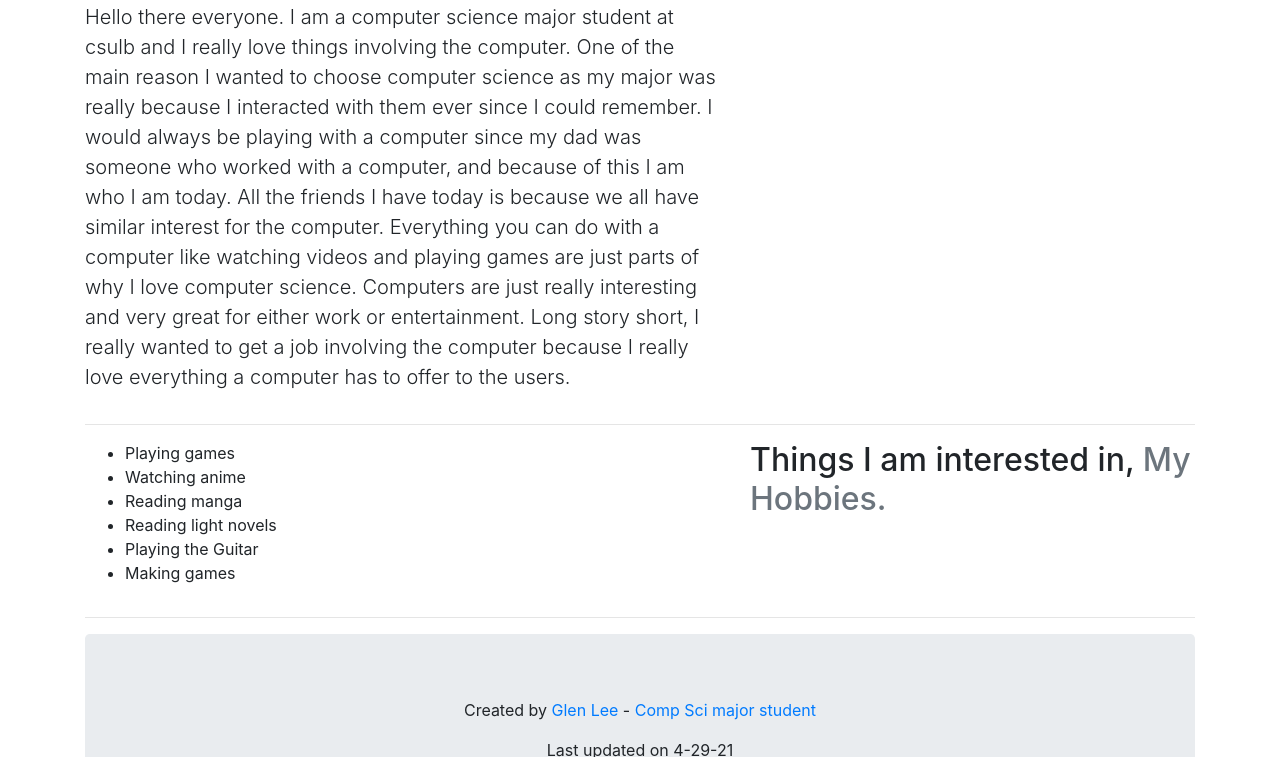
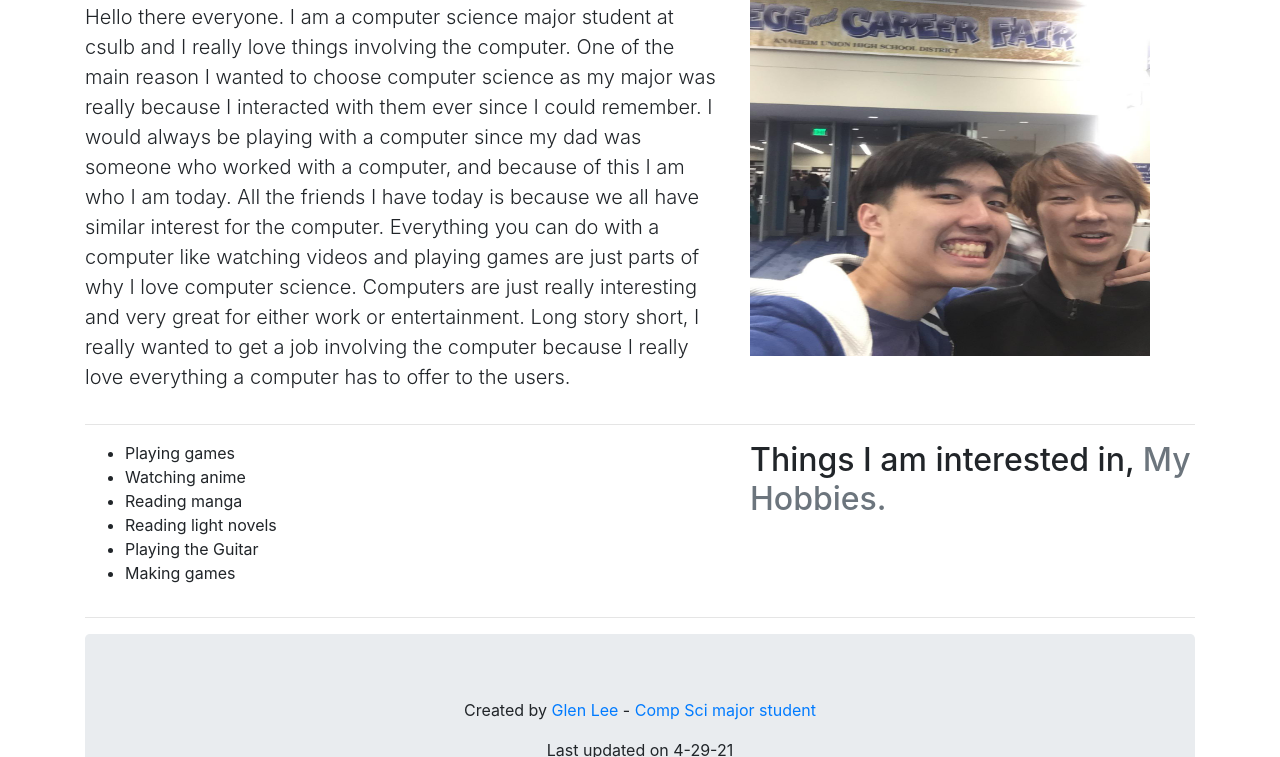
Before and after one commit to 108gameboy/BootStrap, a plain HTML site: page index.html in a window 1280 px wide. Shown: the part 343-1100 px from the top of the page. Drawn offline with nearby package versions, Linux system fonts and the light colour scheme.

Commit message:
Update index.html

```diff
--- a/index.html
+++ b/index.html
@@ -34,7 +34,7 @@
         for the computer. Everything you can do with a computer like watching videos and playing games are just parts of why I love computer science. Computers are just really interesting and very great for either work or entertainment. Long story short, I really wanted to get a job involving the computer because I really love everything a computer has to offer to the users.</p>
       </div>
       <div class="col-md-5">
-        <img src="allenr6x6.jpg" alt="Roni Allen" width="400" height="400">
+        <img src="me and friend.jpg" alt="friend" width="400" height="400">
 
       </div>
     </div>
```
